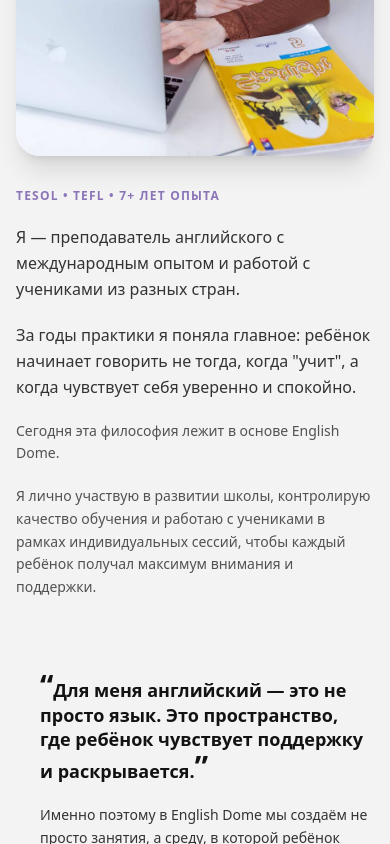
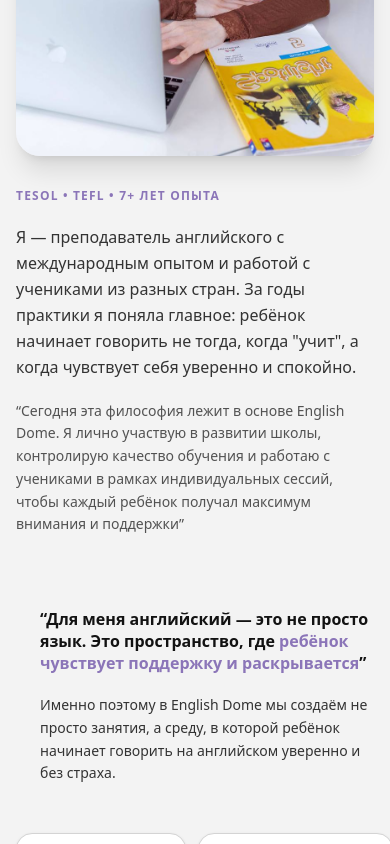
Before and after one commit to ibragim3007/enlgihs-school-landing, a Next.js app: page / in a window 390 px wide. Shown: the part 11156-12000 px from the top of the page. Built offline with nearby package versions, Linux system fonts and the light colour scheme.

Commit message:
feat: founder

```diff
--- a/components/sections/Founder.tsx
+++ b/components/sections/Founder.tsx
@@ -67,26 +67,20 @@ export default function Founder() {
         {/* Bottom: quote card + certs */}
         <div className="grid lg:grid-cols-[1fr_auto] gap-6 lg:gap-8 items-end">
           <div className="rounded-3xl bg-gradient-to-br from-primary-50 to-primary-100/60 p-6 sm:p-8 lg:p-10 space-y-5">
-            <p className="text-lg sm:text-xl lg:text-2xl font-semibold text-neutral-900 leading-snug">
-              <span className="text-primary-400 text-3xl lg:text-4xl leading-none">
-                &ldquo;
-              </span>
+            <p className="text-md sm:text-md lg:text-md font-semibold text-neutral-900 leading-snug">
               {FOUNDER_QUOTE.split(FOUNDER_QUOTE_HIGHLIGHT).map(
                 (part, i, arr) =>
                   i < arr.length - 1 ? (
                     <span key={i}>
                       {part}
-                      <strong className="font-bold">
+                      <strong className="font-bold text-primary-800">
                         {FOUNDER_QUOTE_HIGHLIGHT}
                       </strong>
                     </span>
                   ) : (
                     <span key={i}>{part}</span>
-                  )
+                  ),
               )}
-              <span className="text-primary-400 text-3xl lg:text-4xl leading-none">
-                &rdquo;
-              </span>
             </p>
 
             <p className="text-sm sm:text-base text-neutral-700 leading-relaxed">
@@ -105,8 +99,8 @@ export default function Founder() {
               <span className="text-yellow-400 text-2xl">⭐</span>
               <span className="text-sm sm:text-base text-neutral-700">
                 Оценка{" "}
-                <span className="font-bold text-neutral-900">97/100</span>{" "}
-                по международной шкале
+                <span className="font-bold text-neutral-900">97/100</span> по
+                международной шкале
               </span>
             </div>
           </div>
--- a/constants/founder.ts
+++ b/constants/founder.ts
@@ -3,22 +3,20 @@ export const FOUNDER_HEADING = "Основатель English Dome";
 export const FOUNDER_CREDENTIALS = "TESOL • TEFL • 7+ лет опыта";
 
 export const FOUNDER_BIO = [
-  "Я — преподаватель английского с международным опытом и работой с учениками из разных стран.",
-  "За годы практики я поняла главное: ребёнок начинает говорить не тогда, когда \"учит\", а когда чувствует себя уверенно и спокойно.",
+  'Я — преподаватель английского с международным опытом и работой с учениками из разных стран. За годы практики я поняла главное: ребёнок начинает говорить не тогда, когда "учит", а когда чувствует себя уверенно и спокойно.',
 ];
 
 export const FOUNDER_QUOTE =
-  "Для меня английский — это не просто язык. Это пространство, где ребёнок чувствует поддержку и раскрывается.";
+  "“Для меня английский — это не просто язык. Это пространство, где ребёнок чувствует поддержку и раскрывается”";
 
 export const FOUNDER_QUOTE_HIGHLIGHT =
-  "ребёнок чувствует поддержку и раскрывается.";
+  "ребёнок чувствует поддержку и раскрывается";
 
 export const FOUNDER_MISSION =
   "Именно поэтому в English Dome мы создаём не просто занятия, а среду, в которой ребёнок начинает говорить на английском уверенно и без страха.";
 
 export const FOUNDER_CLOSING = [
-  "Сегодня эта философия лежит в основе English Dome.",
-  "Я лично участвую в развитии школы, контролирую качество обучения и работаю с учениками в рамках индивидуальных сессий, чтобы каждый ребёнок получал максимум внимания и поддержки.",
+  "“Сегодня эта философия лежит в основе English Dome. Я лично участвую в развитии школы, контролирую качество обучения и работаю с учениками в рамках индивидуальных сессий, чтобы каждый ребёнок получал максимум внимания и поддержки”",
 ];
 
 export const FOUNDER_CERT_EFSET = "EF SET C2 сертификат";
```
